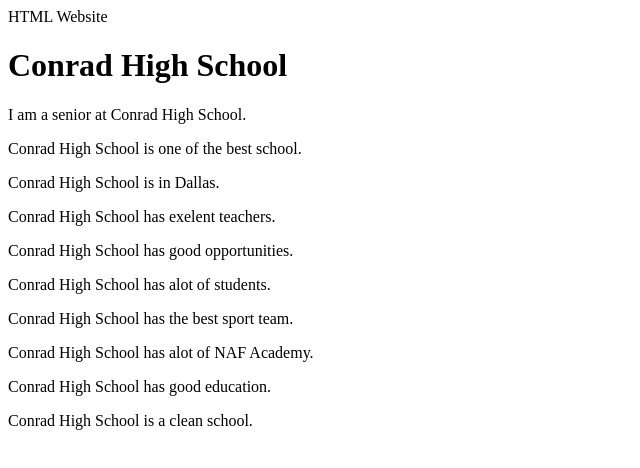
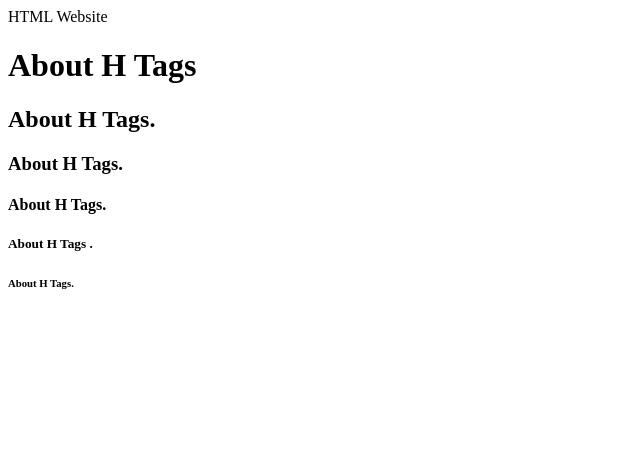
Before and after one commit to Jovanyd10/Jovanyd10.github.io, a plain HTML site: page index.html in a window 1280 px wide. Shown: the whole page, without its empty margins (0-640 px from the left). Drawn offline with Linux system fonts and the light colour scheme.

Commit message:
Update index.html

```diff
--- a/index.html
+++ b/index.html
@@ -5,16 +5,11 @@
 </TOPIC>
 </HEAD>
 <Body>
-<h1> Conrad High School </h1>
-<p> I am a senior at Conrad High School.</p>
-<p> Conrad High School is one of the best school. </p>
-<p> Conrad High School is in Dallas. </p>
-<p> Conrad High School has exelent teachers. </p>
-<p> Conrad High School has good opportunities.</p>
-<p> Conrad High School has alot of students.</p>
- <p> Conrad High School has the best sport team.</p>
- <p> Conrad High School has alot of NAF Academy.</p>
-<p> Conrad High School has good education.</p>
-<p> Conrad High School is a clean school.</p>
-  </Body>
+<h1> About H Tags</h1>
+<h2> About H Tags.</h2>
+<h3> About H Tags. </h3>
+<h4> About H Tags. </h4>
+<h5>About H Tags . </h5>
+<h6> About H Tags.</h6>
+ </Body>
   </HTML>
```
